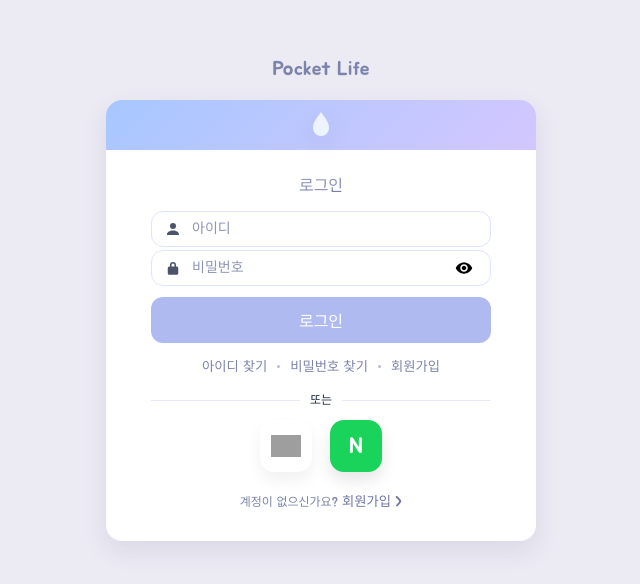
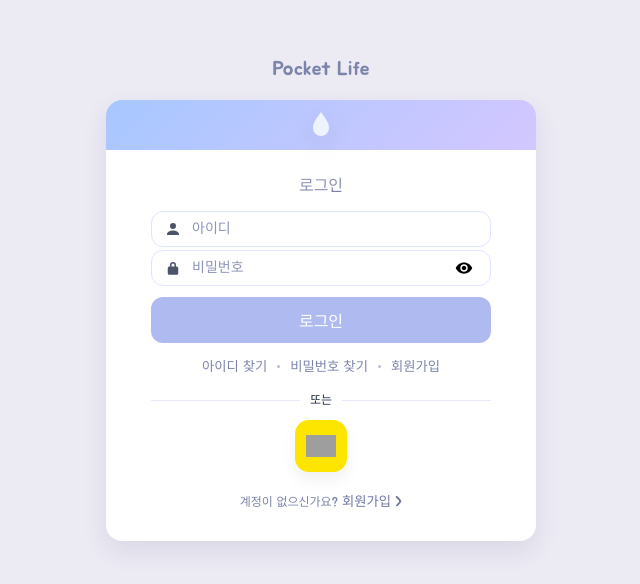
Before and after one commit to lemonsatang/pocket-life-frontend, a React (Vite) app: page /login in a window 1280 px wide. Shown: the part 104-688 px from the top of the page, without its empty margins (319-959 px from the left). Built offline with nearby package versions, Linux system fonts and the light colour scheme; grey boxes are pictures that could not be loaded.

Commit message:
카카오 소셜 로그인

```diff
--- a/src/App.jsx
+++ b/src/App.jsx
@@ -1,6 +1,6 @@
 // [Layout] 메인 앱 컴포넌트 - 라우팅 및 인증 상태 관리
 import React, { useState, useEffect } from "react";
-import { BrowserRouter, Routes, Route } from "react-router-dom";
+import { BrowserRouter, Routes, Route, Navigate } from "react-router-dom";
 import Home from "./pages/Home/Home";
 import MealPage from "./pages/MealPage/MealPage";
 import Cart from "./pages/Cart";
@@ -11,6 +11,7 @@ import NotFoundPage from "./pages/NotFoundPage/NotFoundPage";
 import Header from "./components/Layout/Header";
 import Footer from "./components/Layout/Footer";
 import AuthLayout from "./components/Layout/AuthLayout/AuthLayout";
+import OAuth2RedirectHandler from "./api/OAuth2RedirectHandler";
 
 // [Style] 전역 스타일 import
 import "./styles/Common.css";
@@ -39,31 +40,31 @@ export default function App() {
     sessionStorage.removeItem("token");
     setAuthed(false);
     setView("login");
-    window.history.pushState(null, "", "/");
   };
 
   // [Logic] 로그인 성공 핸들러
   const handleLoginSuccess = () => {
+    console.log("로그인 성공 상태 변경 중...");
     setAuthed(true);
-    window.history.pushState(null, "", "/");
   };
 
   // [Layout] 미인증 상태 - 인증 레이아웃 표시
-  if (!authed) {
-    return (
-      <AuthLayout
-        view={view}
-        onGoLogin={() => setView("login")}
-        onGoSignup={() => setView("signup")}
-        onLoginSuccess={handleLoginSuccess}
-      />
-    );
-  }
+  // if (!authed) {
+  //   return (
+  //     <AuthLayout
+  //       view={view}
+  //       onGoLogin={() => setView("login")}
+  //       onGoSignup={() => setView("signup")}
+  //       onLoginSuccess={handleLoginSuccess}
+  //     />
+  //   );
+  // }
 
   // [Layout] 인증 상태 - 메인 애플리케이션
   return (
     <MealProvider>
       <BrowserRouter>
+        {authed ? (
           <div className="app-layout">
             <Header onLogout={logout} />
             <main className="main-content">
@@ -74,11 +75,35 @@ export default function App() {
                 <Route path="/schedule" element={<SchedulePage />} />
                 <Route path="/ledger" element={<LedgerPage />} />
                 <Route path="/stats" element={<StatsPage />} />
+                {/* 이미 로그인 된 상태에서 리다이렉트 페이지 오면 홈으로 보냄 */}
+                <Route path="/oauth2/redirect" element={<Navigate to="/" />} />
                 <Route path="*" element={<NotFoundPage />} />
               </Routes>
             </main>
             <Footer />
           </div>
+        ) : (
+          <Routes>
+            {/* 로그인 안 된 상태에서만 리다이렉트 핸들러가 작동하도록 설정 */}
+            <Route
+              path="/oauth2/redirect"
+              element={
+                <OAuth2RedirectHandler onLoginSuccess={handleLoginSuccess} />
+              }
+            />
+            <Route
+              path="*"
+              element={
+                <AuthLayout
+                  view={view}
+                  onGoLogin={() => setView("login")}
+                  onGoSignup={() => setView("signup")}
+                  onLoginSuccess={handleLoginSuccess}
+                />
+              }
+            />
+          </Routes>
+        )}
       </BrowserRouter>
     </MealProvider>
   );
--- /dev/null
+++ b/src/api/OAuth2RedirectHandler.jsx
@@ -0,0 +1,31 @@
+import { useEffect } from "react"; // 여기서 한 번만 선언!
+import { useNavigate, useLocation } from "react-router-dom";
+
+export default function OAuth2RedirectHandler({ onLoginSuccess }) {
+  const navigate = useNavigate();
+  const location = useLocation();
+
+  useEffect(() => {
+    // URL에서 토큰 추출
+    const params = new URLSearchParams(
+      location.search || window.location.search
+    );
+    let token = params.get("token");
+
+    // 파라미터로 안 잡힐 경우 강제 파싱
+    if (!token && window.location.href.includes("token=")) {
+      token = window.location.href.split("token=")[1].split("&")[0];
+    }
+
+    if (token) {
+      sessionStorage.setItem("token", "Bearer " + token);
+      onLoginSuccess?.();
+      navigate("/", { replace: true });
+    } else {
+      alert("로그인 정보를 가져오지 못했습니다.");
+      navigate("/login");
+    }
+  }, [navigate, location, onLoginSuccess]);
+
+  return <div>소셜 로그인 처리 중...</div>;
+}
--- a/src/pages/LoginPage/LoginPage.jsx
+++ b/src/pages/LoginPage/LoginPage.jsx
@@ -92,11 +92,15 @@ export default function LoginPage({ onGoSignup, onLoginSuccess }) {
         sessionStorage.removeItem("mock_token");
 
         // [수정 2026-01-15 09:40] 로그인 성공 -> success (초록)
-        openOk("로그인 성공", () => {
-          setId("");
-          setPw("");
-          onLoginSuccess?.();
-        }, "success");
+        openOk(
+          "로그인 성공",
+          () => {
+            setId("");
+            setPw("");
+            onLoginSuccess?.();
+          },
+          "success"
+        );
       }
     } catch (e) {
       console.error("로그인 에러: ", e);
@@ -107,18 +111,21 @@ export default function LoginPage({ onGoSignup, onLoginSuccess }) {
 
   // [Logic] 소셜 로그인 처리
   const handleSocialLogin = (provider) => {
-    // [수정 2026-01-14 12:50] 403 에러 해결 (토큰 충돌 방지):
-    // 이유: 일반 로그인 후 소셜 로그인 시, api.js가 기존 일반 토큰을 우선 참조하는 문제 발생.
-    // 방법: 소셜 로그인 시도 시 기존의 일반 토큰(token)을 명시적으로 삭제.
     sessionStorage.removeItem("token");
-    sessionStorage.setItem(
-      "mock_token",
-      "mock-social-" + provider + "-" + Date.now()
-    );
+
+    const lowerProvider = provider.toLowerCase();
+
+    // 백엔드 시큐리티가 기다리고 있는 인증 주소로 이동!
+    window.location.href = `http://localhost:8080/oauth2/authorization/${lowerProvider}`;
+
     // [수정 2026-01-15 09:40] 로그인 성공 -> success (초록)
-    openOk(`${provider} 계정으로 로그인되었습니다.`, () => {
-      onLoginSuccess?.();
-    }, "success");
+    // openOk(
+    //   `${provider} 계정으로 로그인되었습니다.`,
+    //   () => {
+    //     onLoginSuccess?.();
+    //   },
+    //   "success"
+    // );
   };
 
   return (
@@ -197,23 +204,15 @@ export default function LoginPage({ onGoSignup, onLoginSuccess }) {
         <div className="socialRow">
           <button
             type="button"
-            className="social google"
-            aria-label="Google"
-            onClick={() => handleSocialLogin("Google")}
+            className="social kakao"
+            aria-label="Kakao"
+            onClick={() => handleSocialLogin("kakao")}
           >
             <img
-              src="https://upload.wikimedia.org/wikipedia/commons/c/c1/Google_%22G%22_logo.svg"
-              alt="Google"
+              src="https://upload.wikimedia.org/wikipedia/commons/thumb/e/e3/KakaoTalk_logo.svg/1024px-KakaoTalk_logo.svg.png"
+              alt="Kakao"
               className="login-social-img"
             />
-          </button>
-          <button
-            type="button"
-            className="social naver"
-            aria-label="Naver"
-            onClick={() => handleSocialLogin("Naver")}
-          >
-            N
           </button>
         </div>
 
--- a/src/styles/Auth.css
+++ b/src/styles/Auth.css
@@ -352,6 +352,11 @@
   font-family: "Jua", sans-serif !important;
 }
 
+.kakao {
+  background: #fee500;
+  box-shadow: 0 8px 16px rgba(0, 0, 0, 0.06);
+}
+
 /* 17. 하단 링크 */
 .bottomLink {
   margin-top: 10px;
```
Lines whose indentation alone changed are shown as unchanged.
